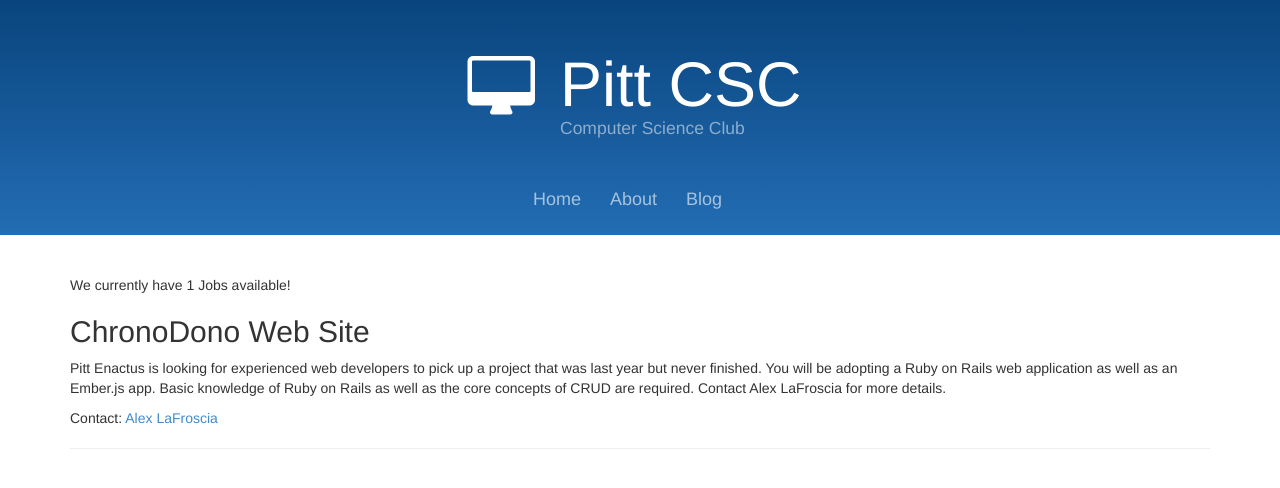
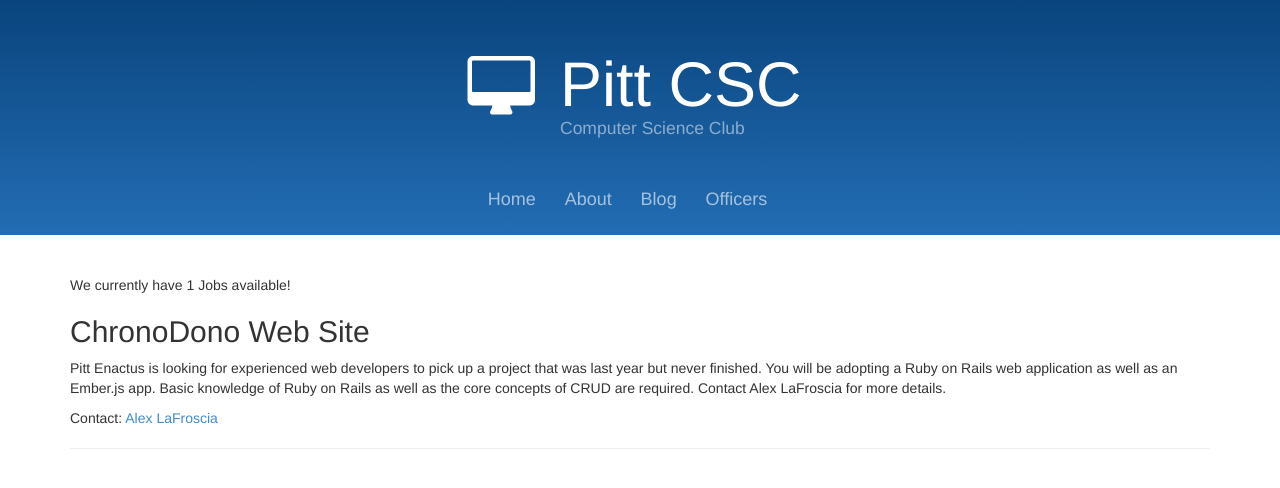
Before and after one commit to pittcsc/old-pittcsc-website-archived, a Jekyll site: the page built from opportunities/index.html, in a window 1280 px wide. Shown: the top 488 px of the page. Built offline with Jekyll 4.4.1, drawn with Linux system fonts in a browser that asks for light colours; nearby versions of some CDN libraries; library files that are not in the unit come from our copies; Markdown is read by kramdown in place of the engine named in the settings.

Commit message:
Link to the Officers page in the main menu
Not sure this deserves a top-level link. Good enough for now.

```diff
--- a/_layouts/default.html
+++ b/_layouts/default.html
@@ -40,6 +40,7 @@
             <li><a href="/">Home</a></li>
             <li><a href="/about">About</a></li>
             <li><a href="/">Blog</a></li>
+            <li><a href="/officers">Officers</a></li>
           </ul>
         </div>
       </div>
```
